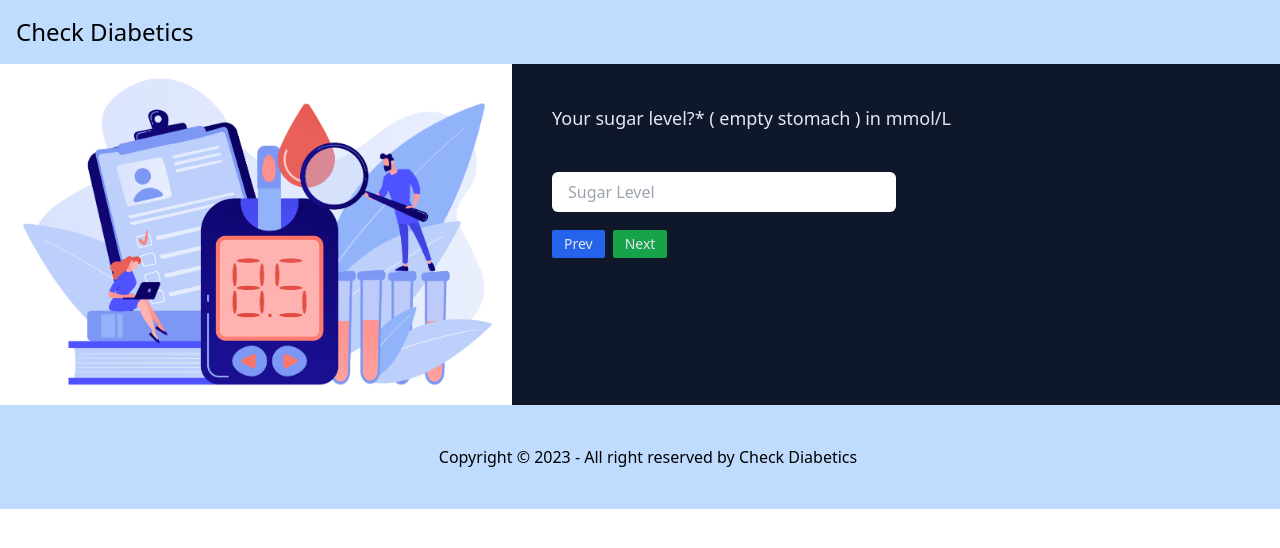
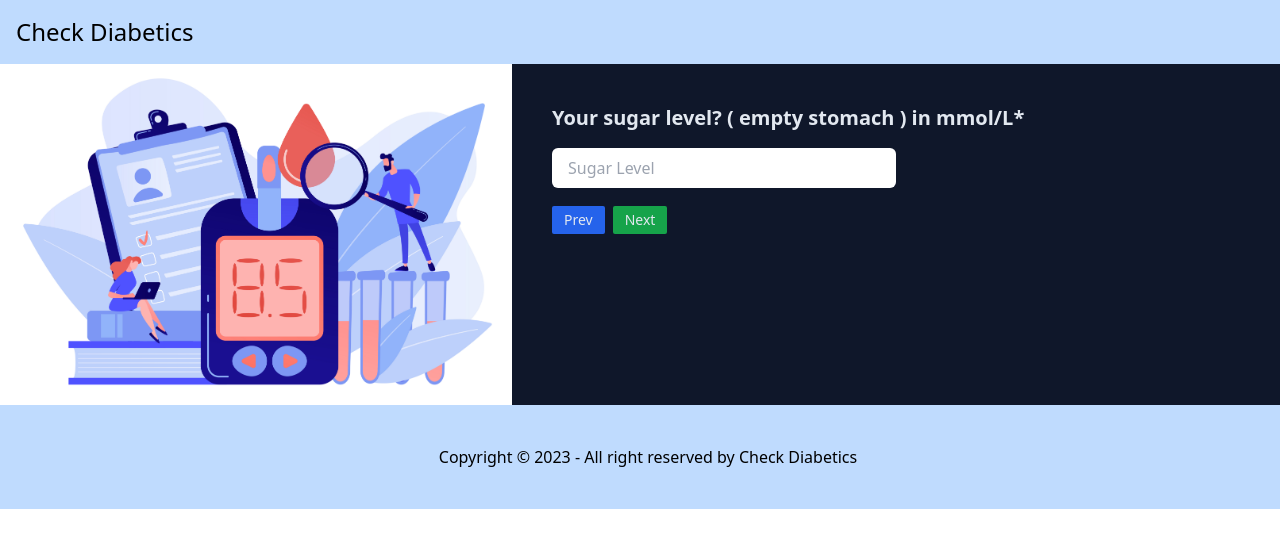
Before and after one commit to rh-abir/check-diabetics, a React (Vite) app: page /question-three in a window 1280 px wide. Shown: the top 548 px of the page. Built offline with nearby package versions, Linux system fonts and the light colour scheme.

Commit message:
Push for merge

```diff
--- a/src/pages/Home/Questions/QuestionOne.jsx
+++ b/src/pages/Home/Questions/QuestionOne.jsx
@@ -4,7 +4,7 @@ import { Link } from "react-router-dom";
 const QuestionOne = () => {
   return (
     <div className="container">
-      <h2 className="text-xl lg:text-2xl text-slate-200 font-semibold mb-4">Gender?*</h2>
+      <h2 className="text-lg xl:text-xl text-slate-200 font-semibold mb-4">Gender?*</h2>
       <div className="flex flex-col space-y-1">
         {/* option one */}
         <div className="flex items-center gap-2">
--- a/src/pages/Home/Questions/QuestionThree.jsx
+++ b/src/pages/Home/Questions/QuestionThree.jsx
@@ -4,8 +4,8 @@ import { Link } from 'react-router-dom';
 const QuestionThree = () => {
     return (
         <div className="container">
-      <h2>Your sugar level?* ( empty stomach ) in mmol/L</h2>
-      <form className="flex justify-start mt-10">
+      <h2 className="text-lg xl:text-xl lg:text-2xl text-slate-200 font-semibold mb-4">Your sugar level? ( empty stomach ) in mmol/L*</h2>
+      <form className="flex justify-start">
         <input
           className="px-4 py-2 w-2/3 md:w-1/2  border-0 outline-none rounded-md text-base text-slate-800"
           type="number"
--- a/src/pages/Home/Questions/QuestionTwo.jsx
+++ b/src/pages/Home/Questions/QuestionTwo.jsx
@@ -4,8 +4,8 @@ import { Link } from "react-router-dom";
 const QuestionTwo = () => {
   return (
     <div className="container">
-      <h2>Age?*</h2>
-      <form className="flex justify-start mt-10">
+      <h2 className="text-lg xl:text-xl lg:text-2xl text-slate-200 font-semibold mb-4">Age?*</h2>
+      <form className="flex justify-start">
         <input
           className="px-4 py-2 w-2/3 md:w-1/2  border-0 outline-none rounded-md text-base text-slate-800"
           type="number"
```
